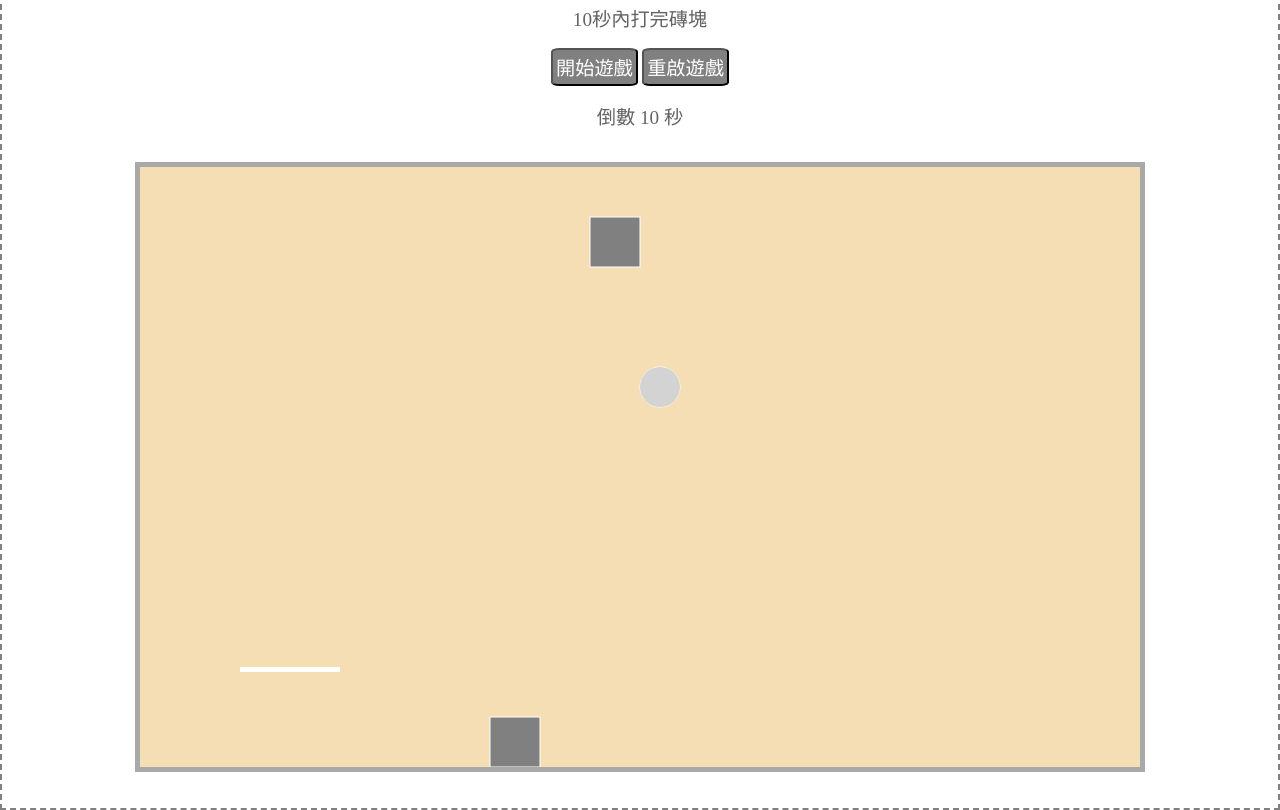
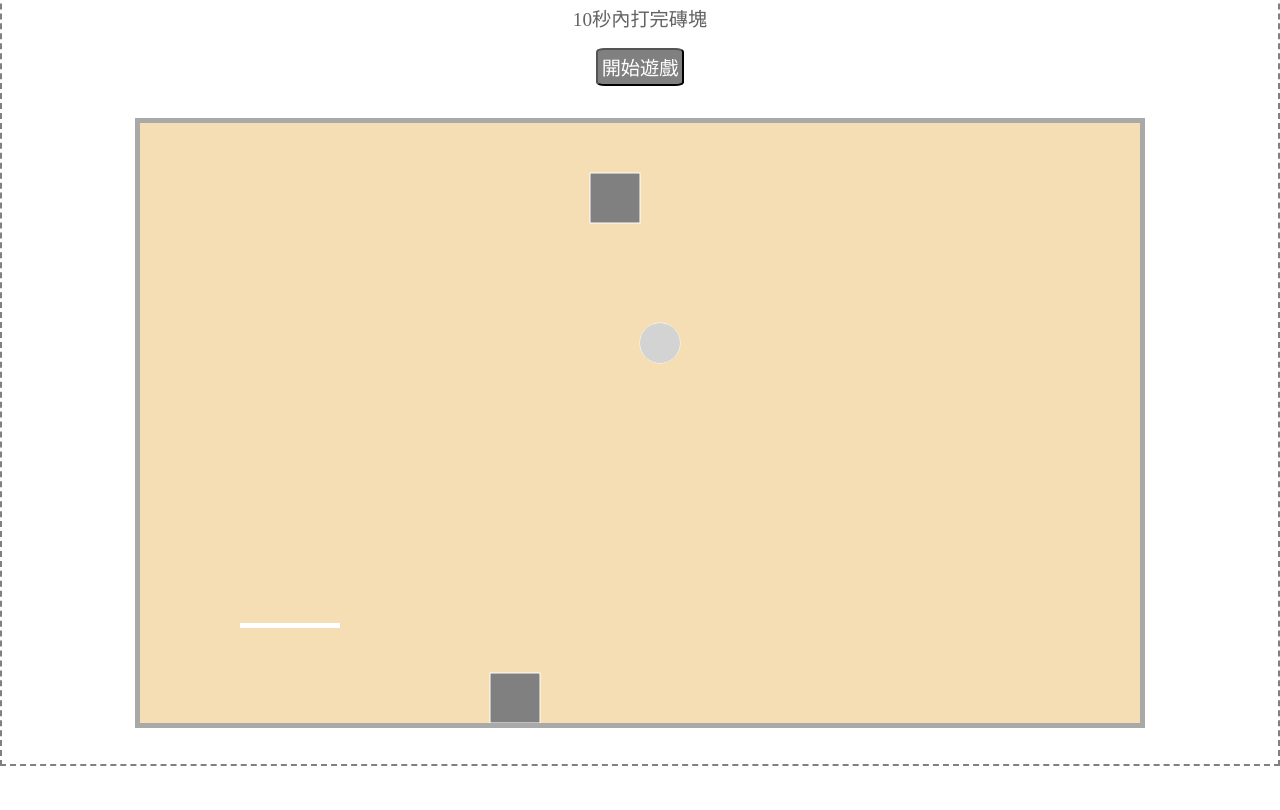
Before and after one commit to WendyWang1031/bouncingBallGame, a plain HTML site: page index.html in a window 1280 px wide. Shown: the part 116-926 px from the top of the page. After the commit the page ends 882 px from the top, so only its background shows below. Drawn offline with Linux system fonts and the light colour scheme.

Commit message:
remove restart button

```diff
--- a/index.html
+++ b/index.html
@@ -12,8 +12,7 @@
         <h1>彈跳球遊戲</h1>
         <p>10秒內打完磚塊</p>
         <button class="start">開始遊戲</button>
-        <button class="restart-game">重啟遊戲</button>
-        <p class="countdown">倒數 <span class="secs">10</span> 秒</p>
+        <p class="countdown"></p>
       </div>
       <div class="game-area">
         <canvas id="myCanvas" width="1000px" height="600px"></canvas>
--- a/style.css
+++ b/style.css
@@ -38,8 +38,7 @@
       margin: 1rem;
       font-size: 1.2rem;
     }
-    .start,
-    .restart-game {
+    .start {
       padding: 0.2rem;
       background-color: gray;
       color: white;
```
